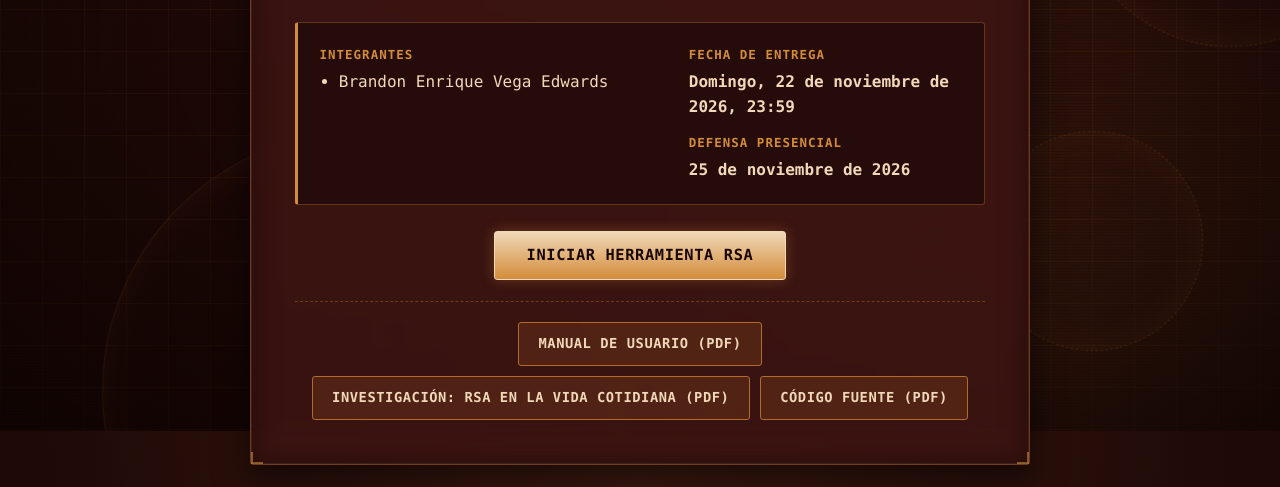
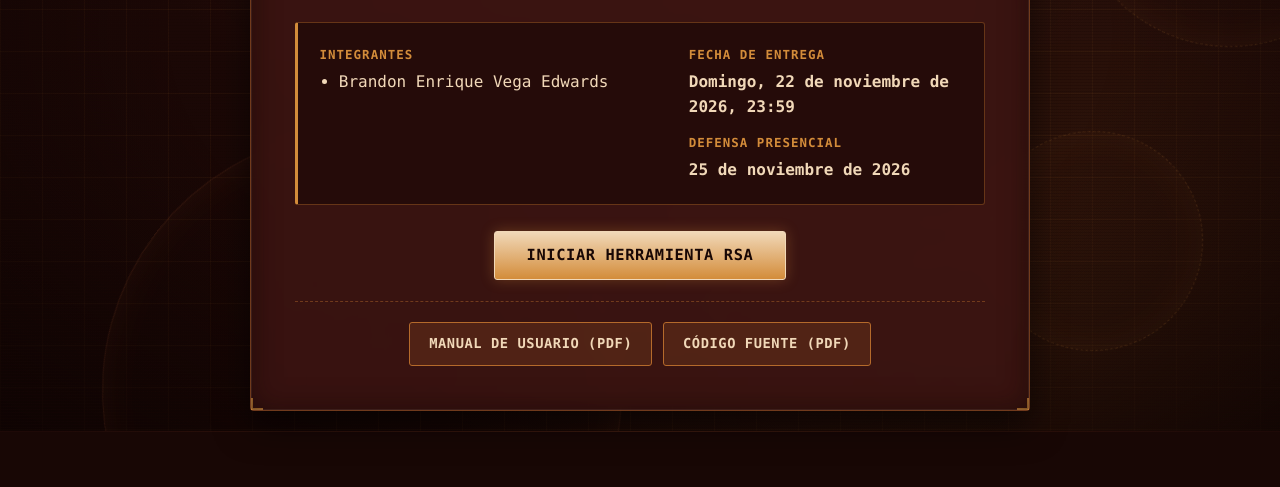
Before and after one commit to vhsbrxndxn/criptogr-fico-RSA-, a plain HTML site: page index.html in a window 1280 px wide. Shown: the part 369-856 px from the top of the page. After the commit the page ends 801 px from the top, so only its background shows below. Drawn offline with Linux system fonts and the light colour scheme.

Commit message:
todo listo

```diff
--- a/index.html
+++ b/index.html
@@ -54,9 +54,6 @@
       <nav class="portada-docs" aria-label="Documentación del proyecto">
         <a href="docs/manual-usuario.pdf" target="_blank" rel="noopener" class="btn-gel btn-secundario">
           Manual de usuario (PDF)
-        </a>
-        <a href="docs/investigacion-rsa.pdf" target="_blank" rel="noopener" class="btn-gel btn-secundario">
-          Investigación: RSA en la vida cotidiana (PDF)
         </a>
         <a href="docs/codigo-fuente.pdf" target="_blank" rel="noopener" class="btn-gel btn-secundario">
           Código fuente (PDF)
```
Also changed, not shown: 1 other file.
